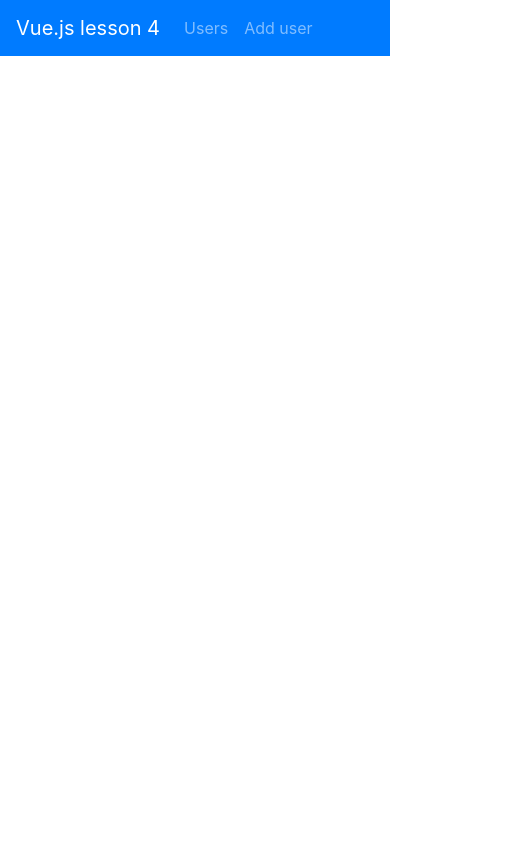
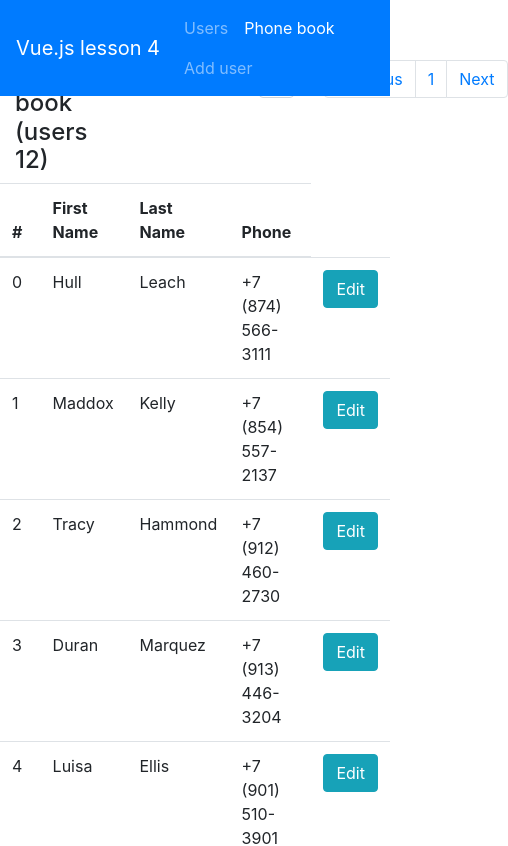
Before and after one commit to glebec-v/vue-lessons-js, a Vue app: page /users-phones in a window 390 px wide. Shown: the top 846 px of the page, 508 px wide, since content can reach past the window. Built offline with nearby package versions, Linux system fonts and the light colour scheme; data requests are answered from the project's data file.

Commit message:
home-task-4 added phone-book

```diff
--- a/src/App.vue
+++ b/src/App.vue
@@ -8,6 +8,9 @@
               <ul class="nav navbar-nav">
                   <router-link tag="li" to="/users" exact>
                       <a class="nav-link">Users</a>
+                  </router-link>
+                  <router-link tag="li" to="/users-phones" exact>
+                      <a class="nav-link">Phone book</a>
                   </router-link>
                   <router-link tag="li" to="/add" exact>
                       <a class="nav-link">Add user</a>
--- a/src/components/List.vue
+++ b/src/components/List.vue
@@ -2,33 +2,37 @@
     <table class="table">
         <thead>
             <tr>
+                <slot name="tableheader">
                     <th>#</th>
-            <th>Active</th>
-            <th>Balance</th>
+                    <th>First Name</th>
+                    <th>Last Name</th>
                     <th>Age</th>
                     <th>Access-level</th>
-            <th>First Name</th>
-            <th>Last Name</th>
                     <th>Company</th>
                     <th>Email</th>
                     <th>Phone</th>
+                    <th>Balance</th>
                     <th>Registered</th>
+                    <th>Active</th>
                     <th></th>
+                </slot>
             </tr>
         </thead>
         <tbody>
-        <tr v-for="user in users" :key="user.id">
-            <th scope="row">{{ user.id }}</th>
-            <td><span v-bind:class="activeClass(user.isActive)">{{ activeText(user.isActive) }}</span></td>
-            <td>{{ user.balance }}</td>
+        <tr v-for="user in users" v-bind:key="user.id">
+            <slot name="tablerowbody" v-bind="user">
+                <td scope="row">{{ user.id }}</td>
+                <td>{{ user.firstName }}</td>
+                <td>{{ user.lastName }}</td>
                 <td>{{ user.age }}</td>
                 <td>{{ user.accessLevel }}</td>
-            <td>{{ user.firstName }}</td>
-            <td>{{ user.lastName }}</td>
                 <td>{{ user.company }}</td>
                 <td>{{ user.email }}</td>
                 <td>{{ user.phone }}</td>
+                <td>{{ user.balance }}</td>
                 <td>{{ user.registered }}</td>
+                <td><span v-bind:class="activeClass(user.isActive)">{{ activeText(user.isActive) }}</span></td>
+            </slot>
             <td><button type="button" class="btn btn-info" v-on:click="$emit('edit', user.id)">Edit</button></td>
         </tr>
         </tbody>
--- a/src/pages/userList.vue
+++ b/src/pages/userList.vue
@@ -16,7 +16,10 @@
             <p class="alert-info">Loading...</p>
         </div>
         <div v-else>
-            <user-list v-bind:users="userList" v-on:edit="editRequestHandler"></user-list>
+            <user-list v-bind:users="userList" v-on:edit="editRequestHandler">
+                <div slot="tableheader"></div>
+                <template slot="tablerowbody"></template>
+            </user-list>
         </div>
     </div>
 </template>
@@ -31,7 +34,7 @@
             'user-list': userList,
             'list-controls': ListControls,
         },
-        data: function () {
+        data() {
             return {
                 userList: [],
                 url: '/users',
--- /dev/null
+++ b/src/pages/userPhoneBook.vue
@@ -0,0 +1,40 @@
+<template>
+    <div>
+        <div class="container">
+            <div class="row">
+                <div class="col-3">
+                    <h4>Phone book (users {{ totalUsersCount }})</h4>
+                </div>
+                <div class="col-9">
+                    <list-controls v-bind:rows="totalUsersCount" v-model="paginator"></list-controls>
+                </div>
+            </div>
+        </div>
+        <div v-if="!userList">
+            <p class="alert-info">Loading...</p>
+        </div>
+        <div v-else>
+            <user-list v-bind:users="userList" v-on:edit="editRequestHandler">
+                <template slot="tableheader">
+                    <th>#</th>
+                    <th>First Name</th>
+                    <th>Last Name</th>
+                    <th>Phone</th>
+                </template>
+                <template slot="tablerowbody" slot-scope="props">
+                    <td scope="row">{{ props.id }}</td>
+                    <td>{{ props.firstName }}</td>
+                    <td>{{ props.lastName }}</td>
+                    <td>{{ props.phone }}</td>
+                </template>
+            </user-list>
+        </div>
+    </div>
+</template>
+
+<script>
+    import listPage from '@/pages/userList';
+    export default {
+        extends: listPage
+    };
+</script>
--- a/src/router/index.js
+++ b/src/router/index.js
@@ -25,6 +25,10 @@ export default new Router({
         {
             path: '/add',
             component: () => import('@/pages/userAdd')
+        },
+        {
+            path: '/users-phones',
+            component: () => import('@/pages/userPhoneBook')
         }
     ]
 })
```
Lines whose indentation alone changed are shown as unchanged.
